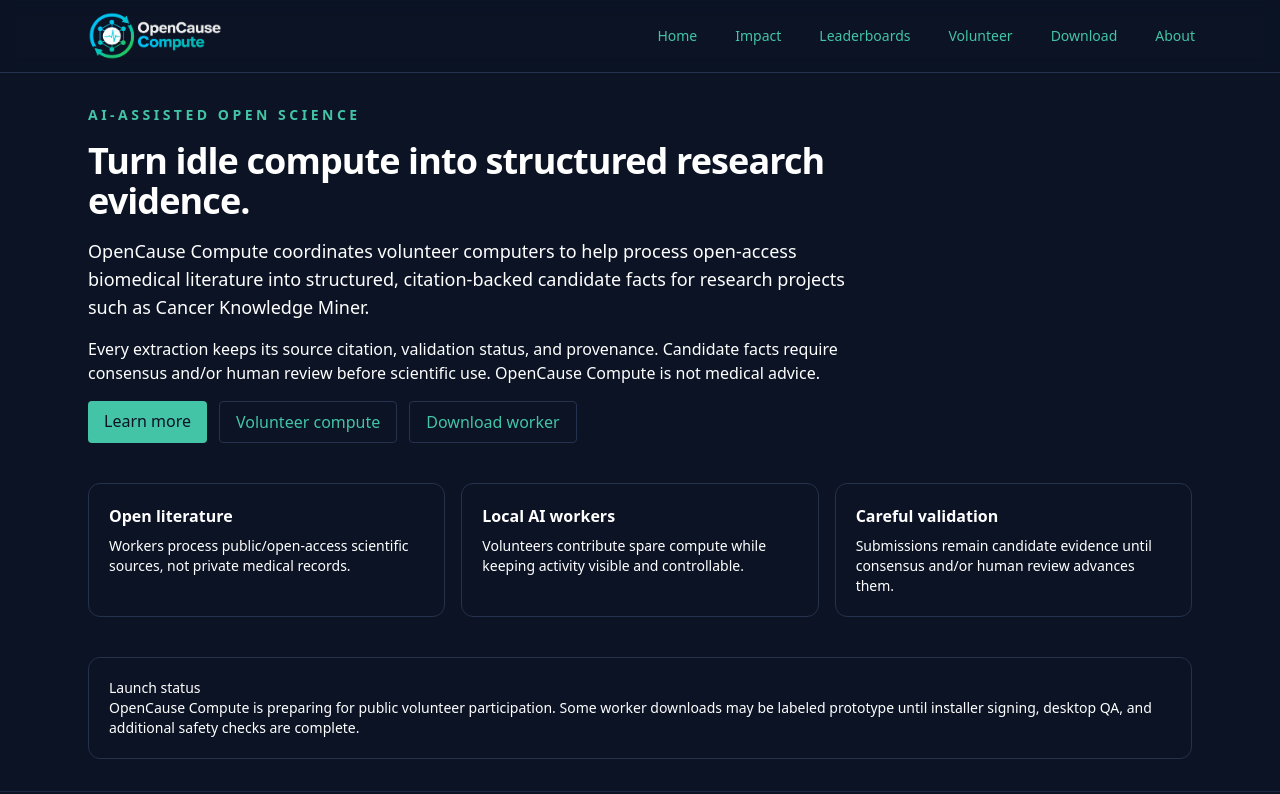
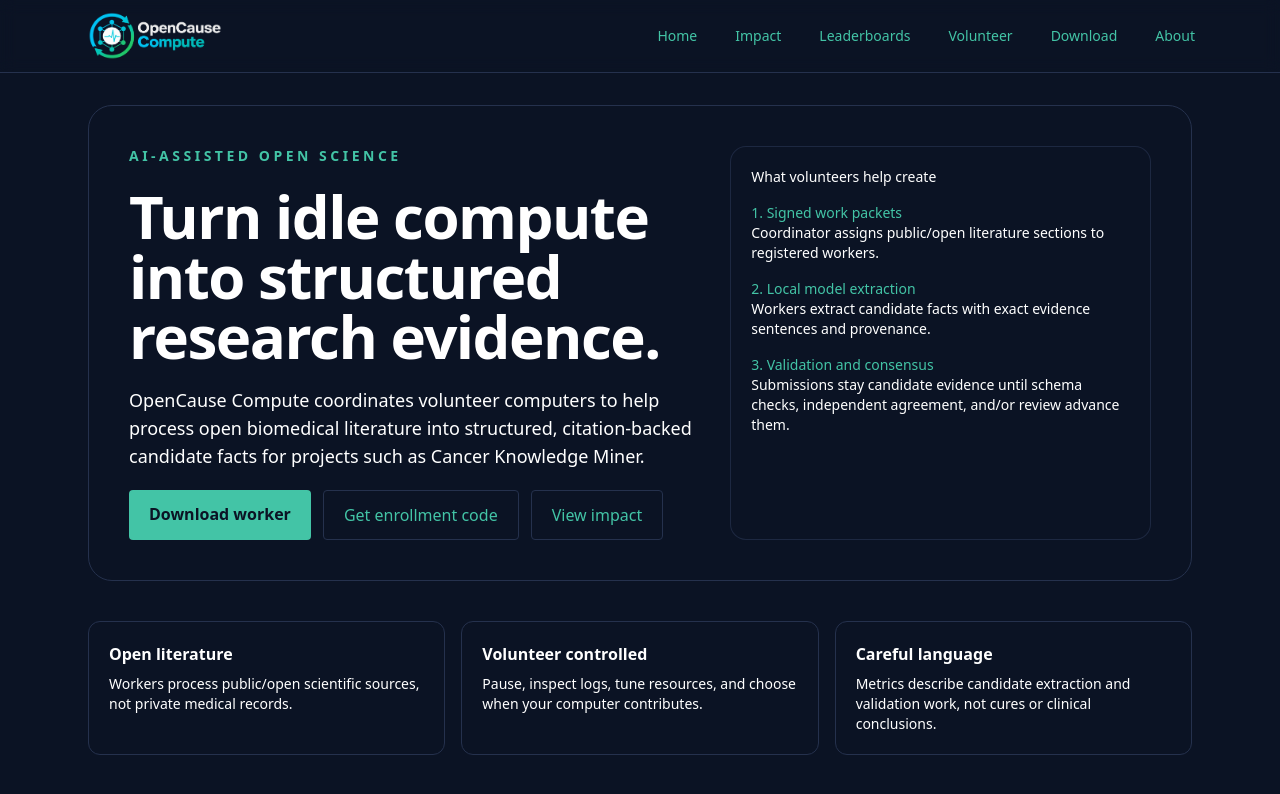
Before and after one commit to Mills82/opencause-compute, a Next.js app in the folder apps/web/: page / in a window 1280 px wide. Shown: the top 794 px of the page. Built offline with nearby package versions, Linux system fonts and the light colour scheme; no server answers.

Commit message:
Polish public homepage impact and download pages

```diff
--- a/apps/web/app/download/page.tsx
+++ b/apps/web/app/download/page.tsx
@@ -6,39 +6,39 @@
 
   return (
     <section className="space-y-6">
+      <div className="rounded-3xl border border-line bg-panel p-6 sm:p-8">
         <div className="max-w-3xl space-y-3">
-        <p className="text-sm font-semibold uppercase tracking-[0.25em] text-accent">Worker download</p>
-        <h2 className="text-3xl font-semibold">Download the OpenCause Compute Worker.</h2>
+          <p className="text-xs font-semibold uppercase tracking-[0.25em] text-accent sm:text-sm">Worker download</p>
+          <h1 className="text-3xl font-semibold tracking-tight sm:text-5xl">Download the OpenCause Compute Worker.</h1>
           <p className="text-slate-300">
             The worker app lets volunteers contribute spare compute to open science projects. It verifies signed work packets,
             keeps activity visible, and returns citation-backed candidate facts with provenance.
           </p>
-        <p className="text-slate-300">
-          Worker output is research-support evidence. It is not medical advice and should not be used for diagnosis, treatment,
-          or care decisions.
-        </p>
+        </div>
       </div>
 
+      <div className="grid gap-4 lg:grid-cols-[1.1fr_0.9fr]">
         <article className="rounded-xl border border-line bg-panel p-5">
-        <h3 className="text-lg font-medium">Windows worker</h3>
+          <div className="flex flex-col gap-3 sm:flex-row sm:items-start sm:justify-between">
+            <div>
+              <h2 className="text-xl font-medium">Windows worker</h2>
+              <p className="mt-1 text-sm text-slate-300">Prototype desktop app for selected beta testing.</p>
+            </div>
+            {isPrototype ? <span className="w-fit rounded-full border border-yellow-500/60 px-3 py-1 text-xs font-semibold text-yellow-100">Prototype</span> : null}
+          </div>
           {windowsUrl ? (
-          <div className="mt-3 space-y-3 text-sm text-slate-300">
+            <div className="mt-5 space-y-4 text-sm text-slate-300">
               {isPrototype ? (
                 <div className="rounded border border-yellow-500/50 bg-yellow-500/10 p-3 text-yellow-100">
-                This is a prototype build for testing. Only install it on a machine you are comfortable using for QA.
+                  This is a prototype build for trusted QA. Windows may show SmartScreen warnings until code signing is configured.
                 </div>
               ) : null}
-            <a className="inline-block rounded bg-accent px-4 py-2 text-ink" href={windowsUrl}>
+              <a className="block rounded bg-accent px-5 py-3 text-center font-semibold text-ink hover:no-underline sm:inline-block" href={windowsUrl}>
                 Download Windows worker
               </a>
-            <ul className="list-disc space-y-1 pl-6">
-              <li>Verify checksums before installing.</li>
-              <li>Use the worker only on a computer you control.</li>
-              <li>Keep activity logs visible and pause the worker any time you need the machine back.</li>
-            </ul>
               <div className="flex flex-wrap gap-3">
-              {checksumUrl ? <a href={checksumUrl}>SHA256 checksums</a> : null}
-              {releaseNotesUrl ? <a href={releaseNotesUrl}>Release notes</a> : null}
+                {checksumUrl ? <a className="rounded border border-line px-3 py-2 hover:border-accent hover:no-underline" href={checksumUrl}>SHA256 checksums</a> : null}
+                {releaseNotesUrl ? <a className="rounded border border-line px-3 py-2 hover:border-accent hover:no-underline" href={releaseNotesUrl}>Release notes</a> : null}
               </div>
             </div>
           ) : (
@@ -50,13 +50,24 @@
         </article>
 
         <article className="rounded-xl border border-line bg-panel p-5 text-sm text-slate-300">
-        <h3 className="text-lg font-medium text-white">What to expect</h3>
+          <h2 className="text-xl font-medium text-white">Before you install</h2>
           <ul className="mt-3 list-disc space-y-2 pl-6">
-          <li>You can pause worker activity and view logs.</li>
-          <li>The worker stores credentials and logs in its app data directory.</li>
-          <li>The worker is designed to process open/public literature, not your personal files.</li>
-          <li>Your computer may use electricity, network, CPU, and memory while contributing.</li>
+            <li>Use the worker only on a computer you control.</li>
+            <li>Verify checksums before installing when possible.</li>
+            <li>You can pause worker activity, tune resource usage, and view logs.</li>
+            <li>The worker processes open/public literature, not personal files.</li>
+            <li>Worker output is research-support evidence, not medical advice.</li>
           </ul>
+        </article>
+      </div>
+
+      <article className="rounded-xl border border-line bg-panel p-5 text-sm text-slate-300">
+        <h2 className="text-xl font-medium text-white">What happens after setup?</h2>
+        <div className="mt-4 grid gap-4 md:grid-cols-3">
+          <div><p className="font-medium text-accent">Register</p><p>Use your one-time enrollment code to attach this computer to your volunteer profile.</p></div>
+          <div><p className="font-medium text-accent">Choose resources</p><p>Select model quality, idle behavior, CPU limits, and when the worker may run.</p></div>
+          <div><p className="font-medium text-accent">Contribute</p><p>The worker claims signed packets, runs local extraction, and submits candidate facts for validation.</p></div>
+        </div>
       </article>
     </section>
   );
--- a/apps/web/app/impact/page.tsx
+++ b/apps/web/app/impact/page.tsx
@@ -1,10 +1,10 @@
 import { loadDb } from '../../lib/db';
 import { buildImpactSummary, buildTeamLeaderboard } from '../../lib/gamification/public';
 
-function Metric({ label, value }: { label: string; value: number | string }) {
+function Metric({ label, value, emphasis = false }: { label: string; value: number | string; emphasis?: boolean }) {
   return (
-    <div className="rounded-xl border border-line bg-panel p-5">
-      <p className="text-3xl font-semibold text-white">{typeof value === 'number' ? value.toLocaleString() : value}</p>
+    <div className={`rounded-xl border border-line bg-panel p-5 ${emphasis ? 'md:col-span-2' : ''}`}>
+      <p className="text-3xl font-semibold text-white sm:text-4xl">{typeof value === 'number' ? value.toLocaleString() : value}</p>
       <p className="mt-2 text-sm text-slate-300">{label}</p>
     </div>
   );
@@ -18,31 +18,38 @@
 
   return (
     <section className="space-y-8">
+      <div className="rounded-3xl border border-line bg-panel p-6 sm:p-8">
         <div className="max-w-3xl space-y-4">
-        <p className="text-sm font-semibold uppercase tracking-[0.25em] text-accent">Impact dashboard</p>
-        <h1 className="text-4xl font-semibold tracking-tight">Volunteer compute, measured carefully.</h1>
+          <p className="text-xs font-semibold uppercase tracking-[0.25em] text-accent sm:text-sm">Impact dashboard</p>
+          <h1 className="text-3xl font-semibold tracking-tight sm:text-5xl">Volunteer compute, measured carefully.</h1>
           <p className="text-lg text-slate-300">
             OpenCause Compute turns idle computers into structured help for open science. These numbers represent candidate extraction and validation work, not medical conclusions.
           </p>
+        </div>
+      </div>
+
       {!hasWork ? (
         <p className="rounded-xl border border-line bg-panel p-4 text-sm text-slate-300">
           OpenCause Compute is preparing its first volunteer compute runs. Once work begins, this page will show aggregate processing activity, format-validated submissions, and consensus-passed candidate facts.
         </p>
       ) : null}
-      </div>
 
-      <div className="grid gap-4 md:grid-cols-3">
+      <div className="grid gap-4 sm:grid-cols-2 lg:grid-cols-4">
+        <Metric label="Paper sections processed" value={impact.sectionsProcessed} emphasis />
+        <Metric label="Format-validated submissions" value={impact.formatValidatedSubmissions} emphasis />
+        <Metric label="Consensus-passed candidate facts" value={impact.consensusPassedContributions} />
         <Metric label="Volunteer profiles" value={impact.volunteers} />
         <Metric label="Active nodes" value={impact.activeNodes} />
         <Metric label="Public teams" value={impact.teams} />
-        <Metric label="Paper sections processed" value={impact.sectionsProcessed} />
-        <Metric label="Format-validated submissions" value={impact.formatValidatedSubmissions} />
-        <Metric label="Consensus-passed candidate facts" value={impact.consensusPassedContributions} />
       </div>
 
+      <div className="grid gap-4 lg:grid-cols-2">
         <div className="rounded-xl border border-line bg-panel p-5">
           <h2 className="text-xl font-semibold">Current project</h2>
           <p className="mt-2 text-slate-300">{impact.currentProject}: citation-backed candidate fact extraction from public/open biomedical literature.</p>
+          <p className="mt-4 rounded-lg border border-line/70 bg-ink p-3 text-sm text-slate-300">
+            Candidate facts are intermediate research-support artifacts. They are not medical advice, clinical findings, or accepted science.
+          </p>
         </div>
 
         <div className="rounded-xl border border-line bg-panel p-5">
@@ -55,6 +62,7 @@
             <p className="mt-2 text-sm text-slate-300">Team impact will appear after teams are created and complete eligible contributions.</p>
           )}
         </div>
+      </div>
     </section>
   );
 }
--- a/apps/web/app/page.tsx
+++ b/apps/web/app/page.tsx
@@ -1,35 +1,43 @@
 export default function HomePage() {
   return (
     <section className="space-y-10">
-      <div className="max-w-3xl space-y-4">
-        <p className="text-sm font-semibold uppercase tracking-[0.25em] text-accent">AI-assisted open science</p>
-        <h2 className="text-4xl font-semibold tracking-tight">Turn idle compute into structured research evidence.</h2>
-        <p className="text-lg text-slate-300">
-          OpenCause Compute coordinates volunteer computers to help process open-access biomedical literature into structured,
-          citation-backed candidate facts for research projects such as Cancer Knowledge Miner.
+      <div className="overflow-hidden rounded-3xl border border-line bg-panel">
+        <div className="grid gap-8 p-6 sm:p-8 lg:grid-cols-[1.15fr_0.85fr] lg:p-10">
+          <div className="space-y-5">
+            <p className="text-xs font-semibold uppercase tracking-[0.25em] text-accent sm:text-sm">AI-assisted open science</p>
+            <h1 className="text-4xl font-semibold tracking-tight sm:text-5xl lg:text-6xl">Turn idle compute into structured research evidence.</h1>
+            <p className="max-w-2xl text-lg text-slate-300">
+              OpenCause Compute coordinates volunteer computers to help process open biomedical literature into structured,
+              citation-backed candidate facts for projects such as Cancer Knowledge Miner.
             </p>
-        <p className="text-slate-300">
-          Every extraction keeps its source citation, validation status, and provenance. Candidate facts require consensus and/or
-          human review before scientific use. OpenCause Compute is not medical advice.
-        </p>
-        <div className="flex flex-wrap gap-3">
-          <a className="rounded bg-accent px-4 py-2 text-ink" href="/about">
-            Learn more
-          </a>
-          <a className="rounded border border-line px-4 py-2" href="/volunteer">
-            Volunteer compute
-          </a>
-          <a className="rounded border border-line px-4 py-2" href="/download">
+            <div className="flex flex-col gap-3 sm:flex-row sm:flex-wrap">
+              <a className="rounded bg-accent px-5 py-3 text-center font-semibold text-ink hover:no-underline" href="/download">
                 Download worker
               </a>
+              <a className="rounded border border-line px-5 py-3 text-center hover:border-accent hover:no-underline" href="/volunteer">
+                Get enrollment code
+              </a>
+              <a className="rounded border border-line px-5 py-3 text-center hover:border-accent hover:no-underline" href="/impact">
+                View impact
+              </a>
+            </div>
+          </div>
+          <div className="rounded-2xl border border-line/70 bg-ink p-5">
+            <p className="text-sm font-medium text-white">What volunteers help create</p>
+            <div className="mt-4 space-y-4 text-sm text-slate-300">
+              <div><p className="font-medium text-accent">1. Signed work packets</p><p>Coordinator assigns public/open literature sections to registered workers.</p></div>
+              <div><p className="font-medium text-accent">2. Local model extraction</p><p>Workers extract candidate facts with exact evidence sentences and provenance.</p></div>
+              <div><p className="font-medium text-accent">3. Validation and consensus</p><p>Submissions stay candidate evidence until schema checks, independent agreement, and/or review advance them.</p></div>
+            </div>
+          </div>
         </div>
       </div>
 
       <div className="grid gap-4 md:grid-cols-3">
         {[
-          ['Open literature', 'Workers process public/open-access scientific sources, not private medical records.'],
-          ['Local AI workers', 'Volunteers contribute spare compute while keeping activity visible and controllable.'],
-          ['Careful validation', 'Submissions remain candidate evidence until consensus and/or human review advances them.']
+          ['Open literature', 'Workers process public/open scientific sources, not private medical records.'],
+          ['Volunteer controlled', 'Pause, inspect logs, tune resources, and choose when your computer contributes.'],
+          ['Careful language', 'Metrics describe candidate extraction and validation work, not cures or clinical conclusions.']
         ].map(([title, body]) => (
           <article key={title} className="rounded-xl border border-line bg-panel p-5">
             <h3 className="font-semibold">{title}</h3>
@@ -38,12 +46,17 @@
         ))}
       </div>
 
+      <div className="grid gap-4 lg:grid-cols-[0.8fr_1.2fr]">
+        <div className="rounded-xl border border-line bg-panel p-5 text-sm text-slate-300">
+          <p className="font-medium text-white">Current project</p>
+          <p className="mt-2">Cancer Knowledge Miner processes oncology and biomedical literature into citation-backed candidate facts.</p>
+        </div>
         <div className="rounded-xl border border-line bg-panel p-5 text-sm text-slate-300">
           <p className="font-medium text-white">Launch status</p>
-        <p>
-          OpenCause Compute is preparing for public volunteer participation. Some worker downloads may be labeled prototype until
-          installer signing, desktop QA, and additional safety checks are complete.
+          <p className="mt-2">
+            OpenCause Compute is in prototype/selected-beta readiness. Worker downloads may remain labeled prototype until installer signing, clean-machine QA, and additional safety checks are complete.
           </p>
+        </div>
       </div>
     </section>
   );
```
Lines whose indentation alone changed are shown as unchanged.
